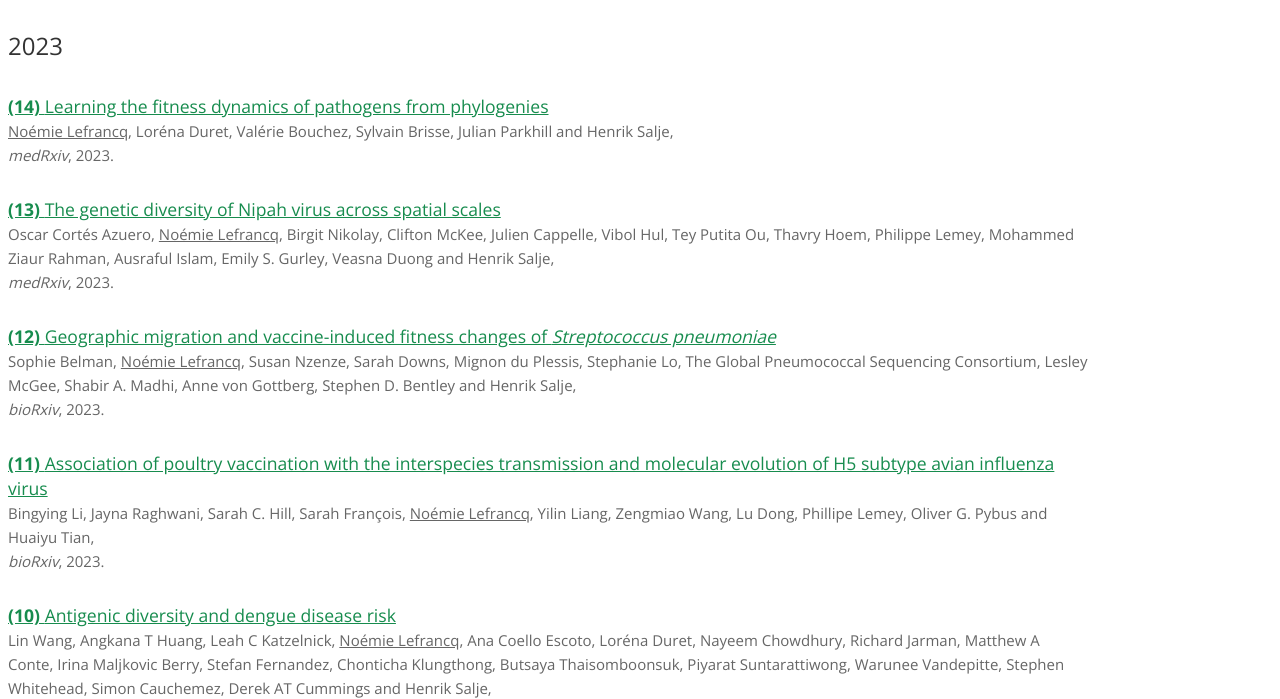
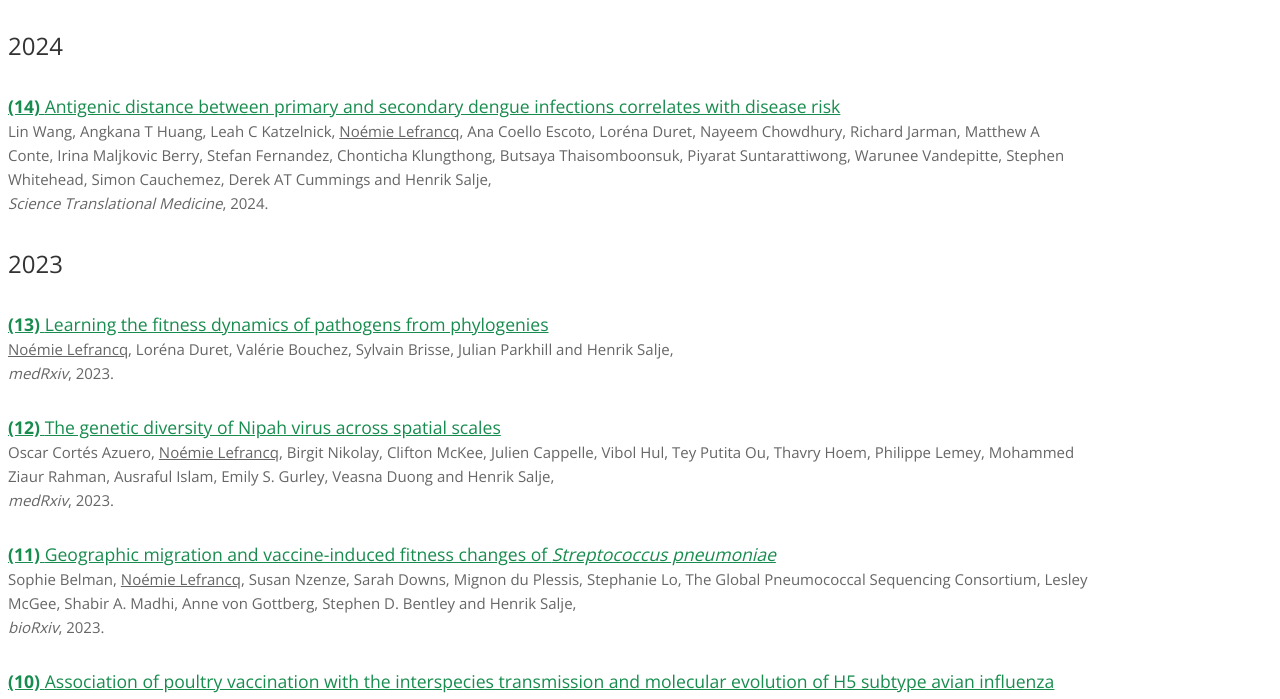
Before and after one commit to noemielefrancq/noemielefrancq.github.io, a plain HTML site: page publications.html in a window 1280 px wide. Shown: the part 618-1317 px from the top of the page. Drawn offline with nearby package versions, Linux system fonts and the light colour scheme; some icons are missing; a web font is replaced by a local one.

Commit message:
Adding new publication

```diff
--- a/publications.html
+++ b/publications.html
@@ -113,22 +113,24 @@
   			<article class="col-sm-12 maincontent">
                   <h2 id="pub">Publications</h2>
 
+                <h4 id="2024">2024</h4>
+
+                <p  align="left"> <span style="font-size:1.1rem"> <a href="https://www.science.org/doi/full/10.1126/scitranslmed.adk3259"><b> (14) </b> Antigenic distance between primary and secondary dengue infections correlates with disease risk </a> </span> <br>
+                Lin Wang, Angkana T Huang, Leah C Katzelnick, <u>Noémie Lefrancq</u>, Ana Coello Escoto, Loréna Duret, Nayeem Chowdhury, Richard Jarman, Matthew A Conte, Irina Maljkovic Berry, Stefan Fernandez, Chonticha Klungthong, Butsaya Thaisomboonsuk, Piyarat Suntarattiwong, Warunee Vandepitte, Stephen Whitehead, Simon Cauchemez, Derek AT Cummings and Henrik Salje, <br> <i> Science Translational Medicine</i>, 2024. </p>
+
                 <h4 id="2023">2023</h4>
 
-                <p  align="left"> <span style="font-size:1.1rem"> <a href="https://www.medrxiv.org/content/10.1101/2023.12.23.23300456v1"><b> (14) </b> Learning the fitness dynamics of pathogens from phylogenies </a> </span> <br>
+                <p  align="left"> <span style="font-size:1.1rem"> <a href="https://www.medrxiv.org/content/10.1101/2023.12.23.23300456v1"><b> (13) </b> Learning the fitness dynamics of pathogens from phylogenies </a> </span> <br>
                 <u>Noémie Lefrancq</u>, Loréna Duret, Valérie Bouchez, Sylvain Brisse, Julian Parkhill and Henrik Salje, <br><i>medRxiv</i>, 2023. </p>
 
-                <p  align="left"> <span style="font-size:1.1rem"> <a href="https://www.medrxiv.org/content/10.1101/2023.07.14.23292668v1"><b> (13) </b> The genetic diversity of Nipah virus across spatial scales </a> </span> <br>
+                <p  align="left"> <span style="font-size:1.1rem"> <a href="https://www.medrxiv.org/content/10.1101/2023.07.14.23292668v1"><b> (12) </b> The genetic diversity of Nipah virus across spatial scales </a> </span> <br>
                 Oscar Cortés Azuero, <u>Noémie Lefrancq</u>, Birgit Nikolay, Clifton McKee, Julien Cappelle, Vibol Hul, Tey Putita Ou, Thavry Hoem, Philippe Lemey, Mohammed Ziaur Rahman, Ausraful Islam, Emily S. Gurley, Veasna Duong and Henrik Salje, <br><i>medRxiv</i>, 2023. </p>
 
-                <p  align="left"> <span style="font-size:1.1rem"> <a href="https://www.biorxiv.org/content/10.1101/2023.01.18.524577v1"><b> (12) </b> Geographic migration and vaccine-induced fitness changes of <i>Streptococcus pneumoniae</i> </a> </span> <br>
+                <p  align="left"> <span style="font-size:1.1rem"> <a href="https://www.biorxiv.org/content/10.1101/2023.01.18.524577v1"><b> (11) </b> Geographic migration and vaccine-induced fitness changes of <i>Streptococcus pneumoniae</i> </a> </span> <br>
                 Sophie Belman, <u>Noémie Lefrancq</u>, Susan Nzenze, Sarah Downs, Mignon du Plessis, Stephanie Lo, The Global Pneumococcal Sequencing Consortium, Lesley McGee, Shabir A. Madhi, Anne von Gottberg, Stephen D. Bentley and Henrik Salje, <br><i>bioRxiv</i>, 2023. </p>
 
-                <p  align="left"> <span style="font-size:1.1rem"> <a href="https://www.biorxiv.org/content/10.1101/2023.12.20.572711v1"><b> (11) </b> Association of poultry vaccination with the interspecies transmission and molecular evolution of H5 subtype avian influenza virus </a> </span> <br>
+                <p  align="left"> <span style="font-size:1.1rem"> <a href="https://www.biorxiv.org/content/10.1101/2023.12.20.572711v1"><b> (10) </b> Association of poultry vaccination with the interspecies transmission and molecular evolution of H5 subtype avian influenza virus </a> </span> <br>
                 Bingying Li, Jayna Raghwani, Sarah C. Hill, Sarah François, <u>Noémie Lefrancq</u>, Yilin Liang, Zengmiao Wang, Lu Dong, Phillipe Lemey, Oliver G. Pybus and Huaiyu Tian, <br><i>bioRxiv</i>, 2023. </p>
-
-                <p  align="left"> <span style="font-size:1.1rem"> <a href="https://www.researchsquare.com/article/rs-3214507/v1"><b> (10) </b> Antigenic diversity and dengue disease risk </a> </span> <br>
-                Lin Wang, Angkana T Huang, Leah C Katzelnick, <u>Noémie Lefrancq</u>, Ana Coello Escoto, Loréna Duret, Nayeem Chowdhury, Richard Jarman, Matthew A Conte, Irina Maljkovic Berry, Stefan Fernandez, Chonticha Klungthong, Butsaya Thaisomboonsuk, Piyarat Suntarattiwong, Warunee Vandepitte, Stephen Whitehead, Simon Cauchemez, Derek AT Cummings and Henrik Salje, <br><i>Research Square</i>, 2023. </p>
 
                 <h4 id="2022">2022</h4>
 
```
Also changed, not shown: publications_french.html (+9 -8 lines).
